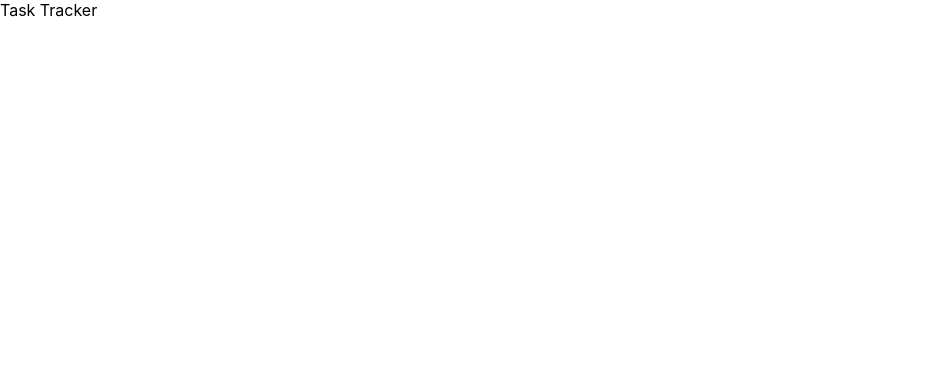
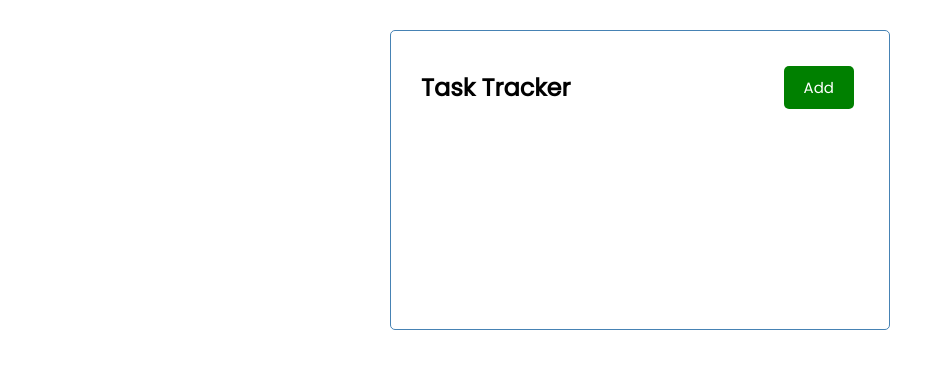
Before and after one commit to rakibulislam8226/Task-Tracker-with-React, a React (Create React App) app: page / in a window 1280 px wide. Shown: the top 368 px of the page, without its empty margins (0-949 px from the left). Built offline with nearby package versions, Linux system fonts and the light colour scheme.

Commit message:
Button component added

```diff
--- a/src/App.css
+++ /dev/null
@@ -1,38 +0,0 @@
-.App {
-  text-align: center;
-}
-
-.App-logo {
-  height: 40vmin;
-  pointer-events: none;
-}
-
-@media (prefers-reduced-motion: no-preference) {
-  .App-logo {
-    animation: App-logo-spin infinite 20s linear;
-  }
-}
-
-.App-header {
-  background-color: #282c34;
-  min-height: 100vh;
-  display: flex;
-  flex-direction: column;
-  align-items: center;
-  justify-content: center;
-  font-size: calc(10px + 2vmin);
-  color: white;
-}
-
-.App-link {
-  color: #61dafb;
-}
-
-@keyframes App-logo-spin {
-  from {
-    transform: rotate(0deg);
-  }
-  to {
-    transform: rotate(360deg);
-  }
-}
--- a/src/App.js
+++ b/src/App.js
@@ -1,6 +1,5 @@
-import './App.css';
+import Header from './components/Header';
 
-import Header from './components/Header';
 
 function App() {
   return (
--- /dev/null
+++ b/src/components/Button.jsx
@@ -0,0 +1,22 @@
+import PropTypes from 'prop-types';
+
+
+const Button = ({ colour, text, onClick }) => {
+    return (
+        <div>
+            <button onClick={onClick} style={{ backgroundColor: colour }} className="btn">{text}</button>
+        </div>
+    );
+};
+
+Button.defaultProps = {
+    colour: "red",
+}
+
+Button.propTypes = {
+    text: PropTypes.string,
+    colour: PropTypes.string,
+    onClick: PropTypes.func,
+}
+
+export default Button;
--- a/src/components/Header.jsx
+++ b/src/components/Header.jsx
@@ -1,5 +1,29 @@
-const Header = () =>  {
-    return <header>Task Tracker</header>
+import PropTypes from 'prop-types';
+
+import Button from "./Button";
+
+
+const Header = ({ title }) => {
+    const onClick = () => {
+        console.log('Click');
+    }
+
+    return (
+
+        <header className="header">
+            <h2>{title}</h2>
+            <Button colour="green" text="Add" onClick={onClick} />
+        </header>
+    )
 }
 
+Header.defaultProps = {
+    title: "Task Tracker",
+}
+
+Header.propTypes = {
+    title: PropTypes.string,
+}
+
+
 export default Header
--- a/src/index.css
+++ b/src/index.css
@@ -1,13 +1,112 @@
-body {
+@import url('https://fonts.googleapis.com/css2?family=Poppins:wght@300;400&display=swap');
+
+* {
+  box-sizing: border-box;
   margin: 0;
-  font-family: -apple-system, BlinkMacSystemFont, 'Segoe UI', 'Roboto', 'Oxygen',
-    'Ubuntu', 'Cantarell', 'Fira Sans', 'Droid Sans', 'Helvetica Neue',
-    sans-serif;
-  -webkit-font-smoothing: antialiased;
-  -moz-osx-font-smoothing: grayscale;
+  padding: 0;
 }
 
-code {
-  font-family: source-code-pro, Menlo, Monaco, Consolas, 'Courier New',
-    monospace;
+body {
+  font-family: 'Poppins', sans-serif;
 }
+
+.container {
+  max-width: 500px;
+  margin: 30px auto;
+  overflow: auto;
+  min-height: 300px;
+  border: 1px solid steelblue;
+  padding: 30px;
+  border-radius: 5px;
+}
+
+.header {
+  display: flex;
+  justify-content: space-between;
+  align-items: center;
+  margin-bottom: 20px;
+}
+
+.btn {
+  display: inline-block;
+  background: #000;
+  color: #fff;
+  border: none;
+  padding: 10px 20px;
+  margin: 5px;
+  border-radius: 5px;
+  cursor: pointer;
+  text-decoration: none;
+  font-size: 15px;
+  font-family: inherit;
+}
+
+.btn:focus {
+  outline: none;
+}
+
+.btn:active {
+  transform: scale(0.98);
+}
+
+.btn-block {
+  display: block;
+  width: 100%;
+}
+
+.task {
+  background: #f4f4f4;
+  margin: 5px;
+  padding: 10px 20px;
+  cursor: pointer;
+}
+
+.task.reminder {
+  border-left: 5px solid green;
+}
+
+.task h3 {
+  display: flex;
+  align-items: center;
+  justify-content: space-between;
+}
+
+.add-form {
+  margin-bottom: 40px;
+}
+
+.form-control {
+  margin: 20px 0;
+}
+
+.form-control label {
+  display: block;
+}
+
+.form-control input {
+  width: 100%;
+  height: 40px;
+  margin: 5px;
+  padding: 3px 7px;
+  font-size: 17px;
+}
+
+.form-control-check {
+  display: flex;
+  align-items: center;
+  justify-content: space-between;
+}
+
+.form-control-check label {
+  flex: 1;
+}
+
+.form-control-check input {
+  flex: 2;
+  height: 20px;
+}
+
+footer {
+  margin-top: 30px;
+  text-align: center;
+}
```
Also changed, not shown: jsconfig.json (added, +17 -0 lines).
